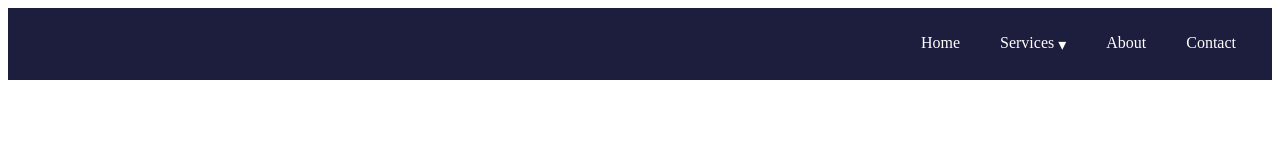
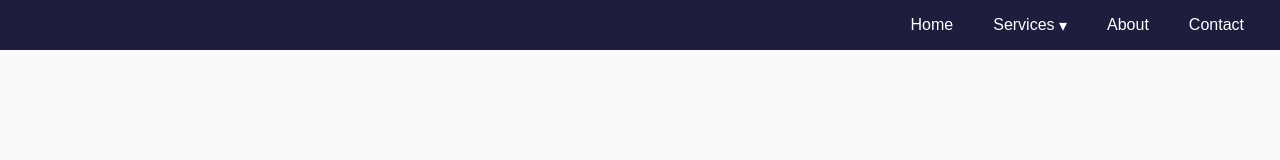
Before and after one commit to succeedhost-com/simple-responsive-menu, a plain HTML site: page index.html in a window 1280 px wide. Drawn offline with Linux system fonts and the light colour scheme.

Commit message:
Adding basic styles to index.html

```diff
--- a/index.html
+++ b/index.html
@@ -5,8 +5,27 @@
     <meta charset="UTF-8">
     <meta name="viewport" content="width=device-width, initial-scale=1.0">
     <title>Simple Responsive Menu | by SucceedHost.com</title>
+    <style>
+        /* Base Styles */
+        * {
+            margin: 0;
+            padding: 0;
+            box-sizing: border-box;
+        }
 
-    <!-- Implement inline CSS styles here or link to external CSS as below -->
+        body {
+            font-family: Arial, sans-serif;
+            line-height: 1.6;
+            background-color: #f9f9f9;
+            color: #222;
+            display: flex;
+            flex-direction: column;
+            min-height: 100vh;
+        }
+    </style>
+
+
+    <!-- Implement inline CSS styles above or link to external CSS as below -->
     <link rel="stylesheet" href="css/nav.css">
     <!-- End of CSS implementation -->
 
```
Also changed, not shown: 1 other file.
